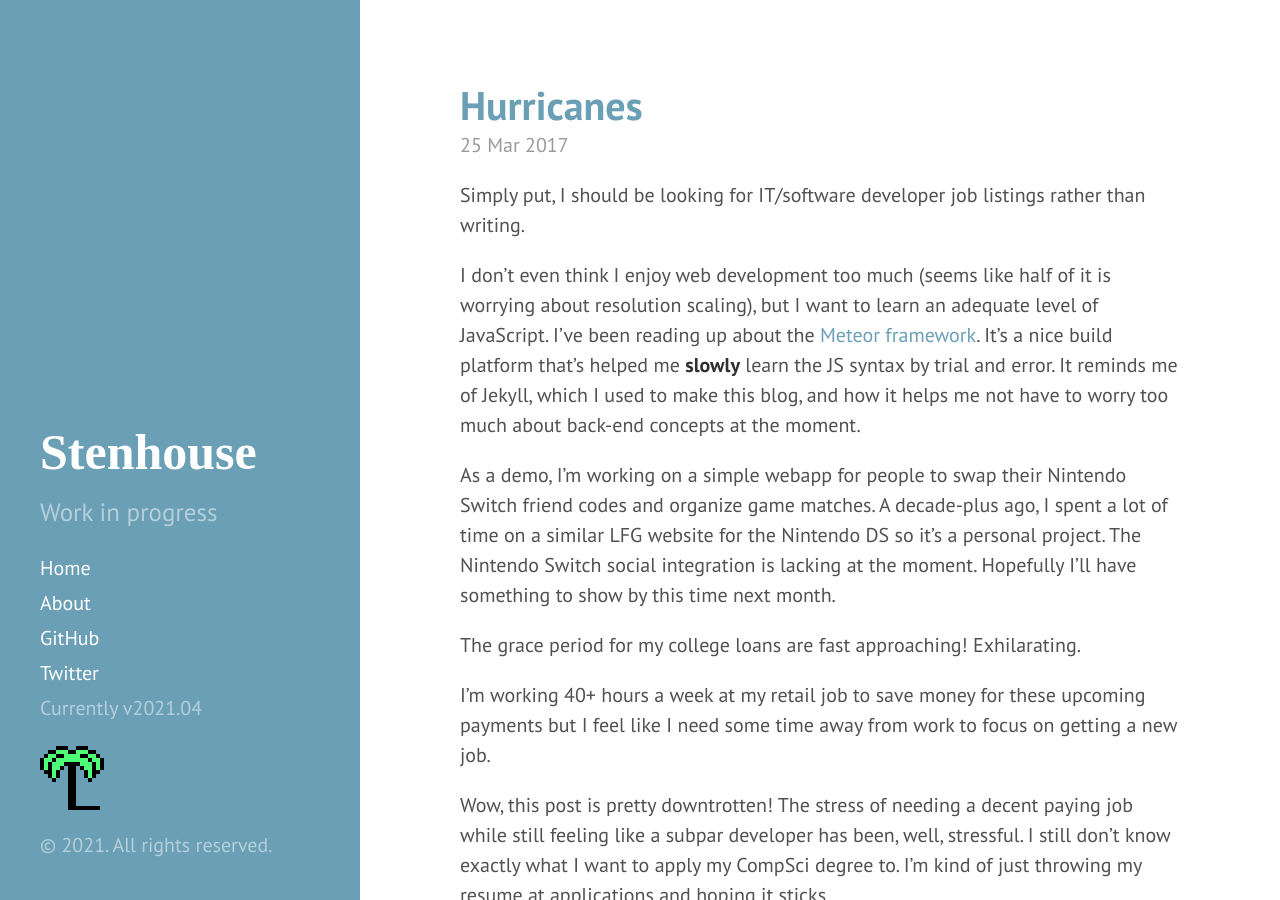
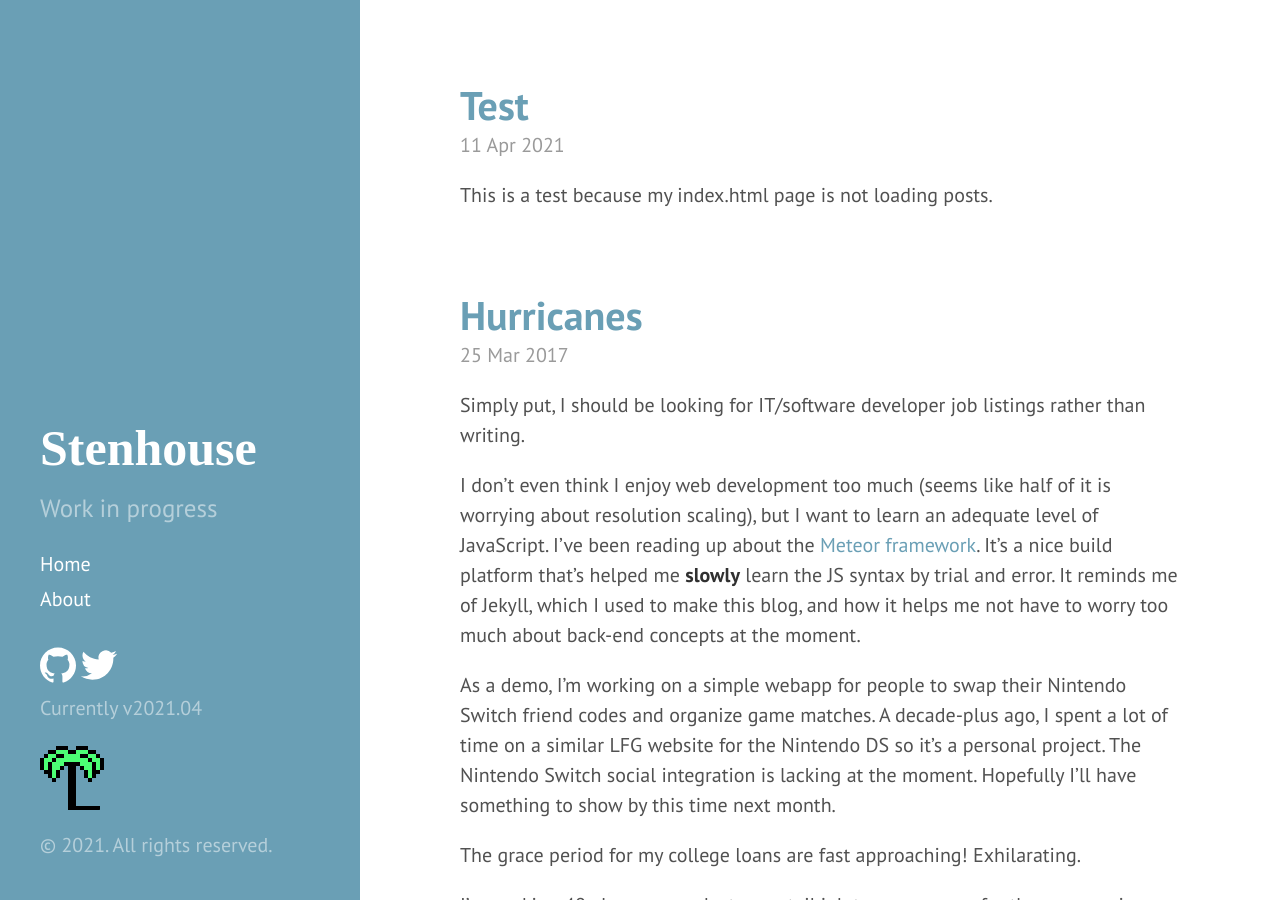
Before and after one commit to stenhousems/stenhousems.github.io, a Jekyll site: the page built from index.html, in a window 1280 px wide and 900 px high. Built offline with Jekyll 4.4.1, drawn with Linux system fonts in a browser that asks for light colours; the list of posts is cut into pages by our own code.

Commit message:
Sidebar changes - busted pagination

```diff
--- a/_includes/sidebar.html
+++ b/_includes/sidebar.html
@@ -26,8 +26,22 @@
         {% endif %}
       {% endfor %}
 
-      <a class="sidebar-nav-item" href="{{ site.github }}">GitHub</a>
-      <a class="sidebar-nav-item" href="{{ site.twitter }}">Twitter</a>
+      <br>
+
+      <!-- GitHub .SVG and link -->
+      <a href="{{ site.github }}">
+        <svg width="36" height="36" viewBox="0 0 24 24" xmlns="http://www.w3.org/2000/svg">
+          <image href="/public/images/github.svg"/>
+        </svg>
+      </a>
+
+      <!-- Twitter .SVG and link-->
+      <a href="{{ site.twitter }}">
+        <svg width="36" height="36" viewBox="0 0 24 24" xmlns="http://www.w3.org/2000/svg">
+          <image href="/public/images/twitter.svg"/>
+        </svg>
+      </a>
+
       <span class="sidebar-nav-item">Currently v{{ site.version }}</span>
     </nav>
 
--- /dev/null
+++ b/_posts/2021-04-11-test.md
@@ -0,0 +1,6 @@
+---
+layout: post
+title: Test
+---
+
+This is a test because my index.html page is not loading posts.
```
Also changed, not shown: public/images/github.svg (added), public/images/twitter.svg (added).
